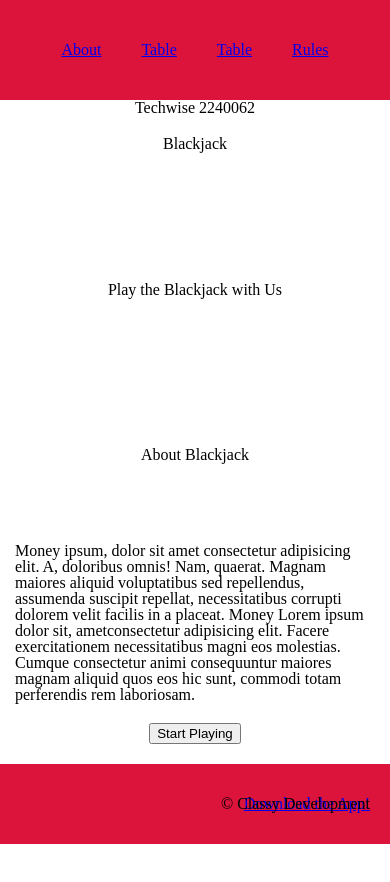
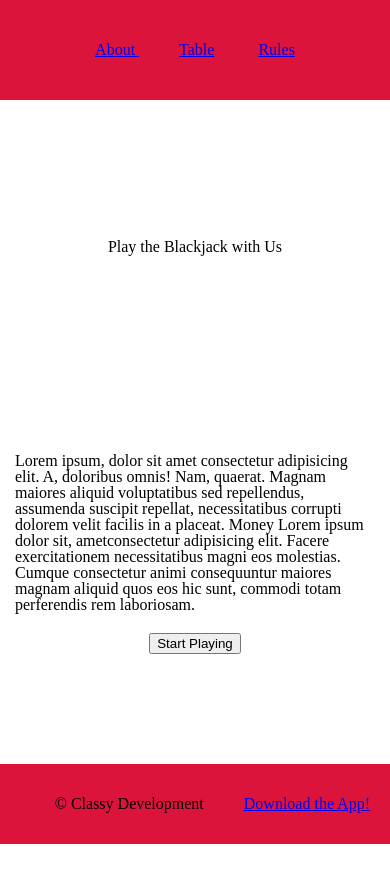
Before and after one commit to Kendiya242/blackjack, a plain HTML site: page index.html in a window 390 px wide. Shown: the top 882 px of the page. Drawn offline with Linux system fonts and the light colour scheme.

Commit message:
unit 2 day 2 in class

```diff
--- a/common.css
+++ b/common.css
@@ -9,11 +9,12 @@ header {
   justify-content: center;
 }
 
-nav ul {
+nav  {
   display: flex;
   align-items: center;
   justify-content: center;
 }
+
 
 main {
   padding-top: 100px;
@@ -27,21 +28,16 @@ li {
 
 footer {
   position: fixed;
-  bottom: 0px;
+  bottom: 0;
   width: 100vw;
+  background-color: crimson;
   height: 80px;
-  background-color: crimson;
   display: flex;
   justify-content: flex-end;
   align-items: center;
 }
 
-
-#copyright {
-  position: absolute;
-  margin: 20px;
-}
-
+#copyright,
 .mobileFeature {
   margin: 20px;
 }
@@ -58,7 +54,4 @@ footer {
   .mobileFeature {
     display: flex;
   }
-  footer{
-    position: fixed;
-  }
 }
--- a/index.html
+++ b/index.html
@@ -1,10 +1,4 @@
 <!DOCTYPE html>
-<!--
-  command:  ssh 2240062@portfolios.talentsprint.com
-  url: https://portfolios.talentsprint.com/~2240062/blackjack/
-  password: TW@2023
-
--->
 <html lang="en">
   <head>
     <meta charset="UTF-8" />
@@ -13,10 +7,6 @@
     <link rel="stylesheet" href="reset.css" />
     <link rel="stylesheet" href="common.css" />
     <link rel="stylesheet" href="about.css" />
-    <link href="https://fonts.googleapis.com/css2?family=Crimson+Text:ital,wght@0,400;0,700;1,400&family=Montserrat:wght@100;400&display=swap" rel="stylesheet">
-    <link rel="preconnect" href="https://fonts.googleapis.com">
-    <link rel="preconnect" href="https://fonts.gstatic.com" crossorigin>
-
     <title>Blackjack</title>
   </head>
   <body>
@@ -25,19 +15,12 @@
         <ul>
           <li><a href="#"> About </a></li>
           <li><a href="./table.html"> Table</a></li>
-          <li><a href="./about.html"> Table</a></li>
           <li><a href="./rules.html"> Rules</a></li>
         </ul>
       </nav>
     </header>
     <main>
-      <h2>Techwise 2240062</h2>
-      <h1>Blackjack</h1>
       <section id="hero"><h1>Play the Blackjack with Us</h1></section>
-      <section>
-        <h2>About Blackjack</h2>
-      </section>
-
       <section id="whyUs">
         <p class="disappearing">
           Why Lorem ipsum dolor sit amet consectetur adipisicing elit.
@@ -48,7 +31,7 @@
       </section>
       <section id="callToAction">
         <p>
-          Money ipsum, dolor sit amet consectetur adipisicing elit. A, doloribus
+          Lorem ipsum, dolor sit amet consectetur adipisicing elit. A, doloribus
           omnis! Nam, quaerat. Magnam maiores aliquid voluptatibus sed
           repellendus, assumenda suscipit repellat, necessitatibus corrupti
           dolorem velit facilis in a placeat. Money Lorem ipsum dolor sit,
```
